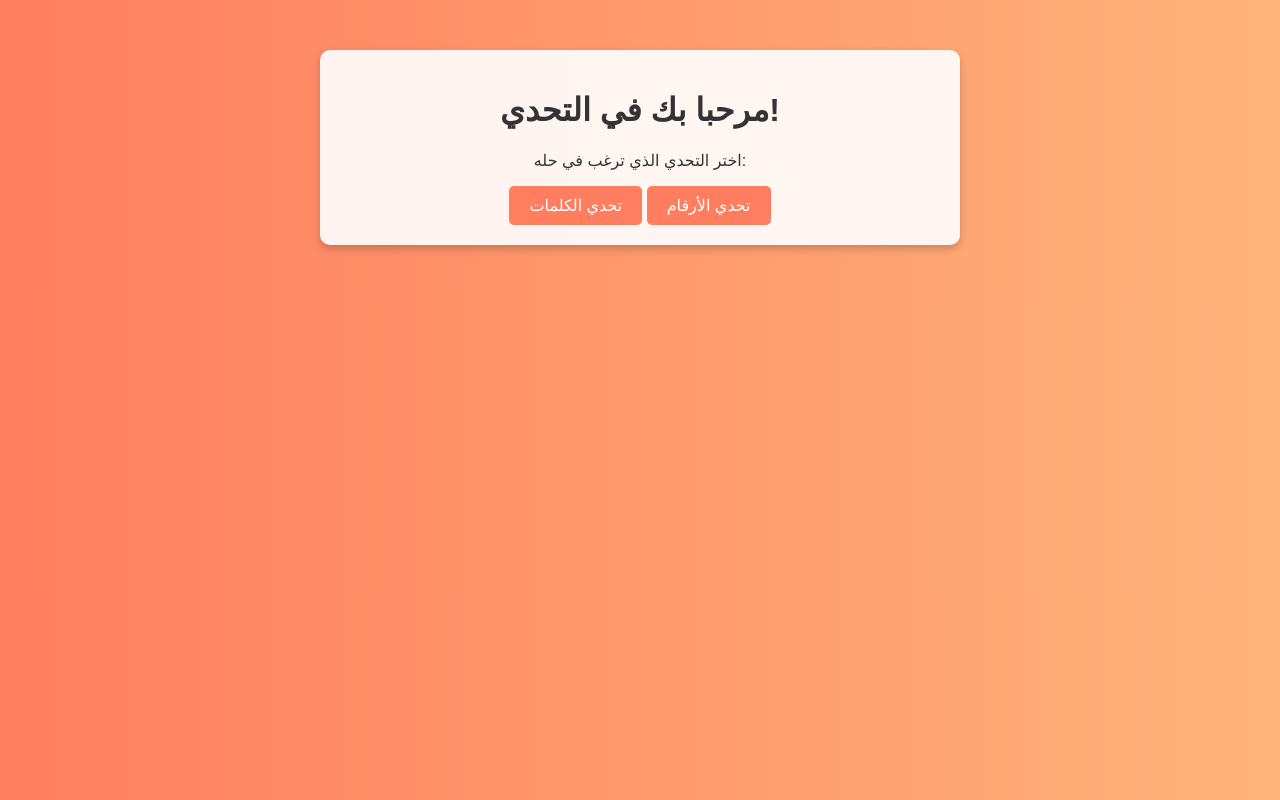
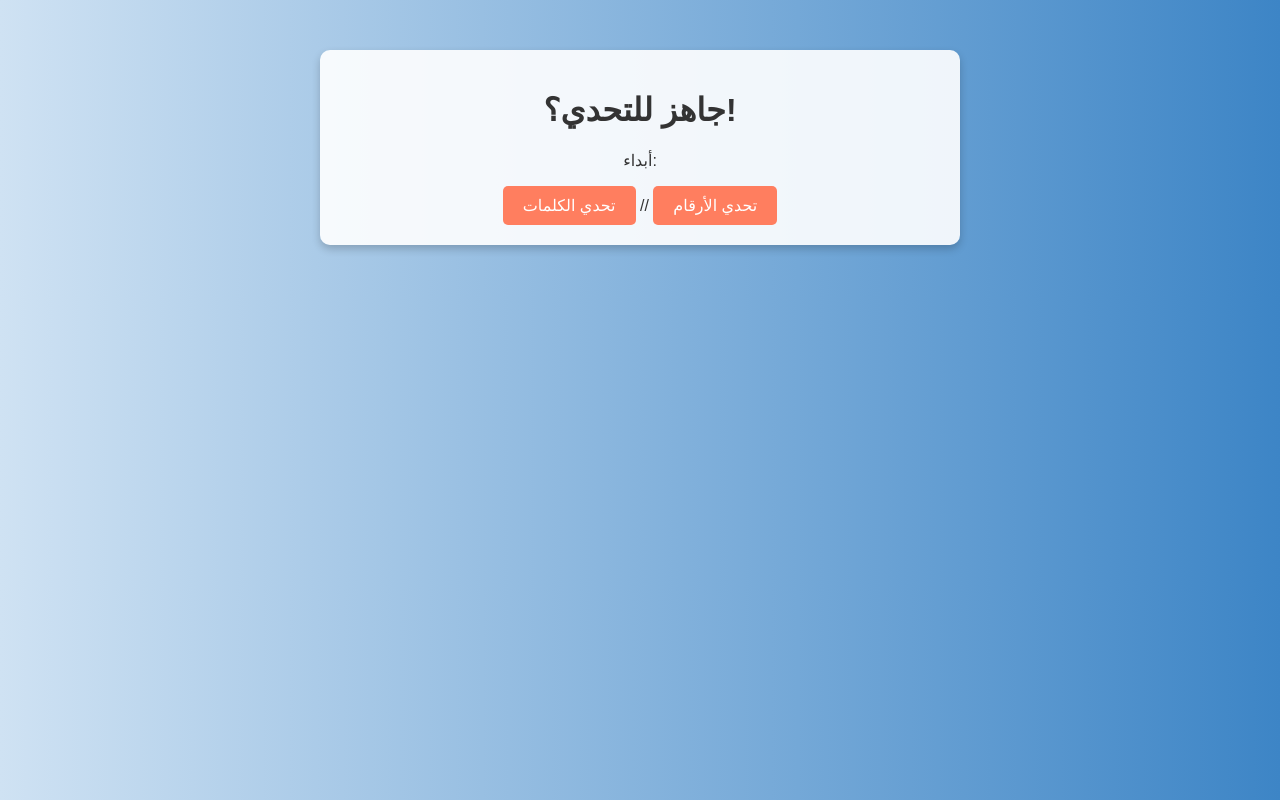
Before and after one commit to IiProXiI/PuzHome, a plain HTML site: page index.html in a window 1280 px wide. Drawn offline with Linux system fonts and the light colour scheme.

Commit message:
Update index.html

```diff
--- a/index.html
+++ b/index.html
@@ -9,7 +9,7 @@
             font-family: Arial, sans-serif;
             margin: 0;
             padding: 0;
-            background: linear-gradient(to right, #ff7e5f, #feb47b);
+            background: linear-gradient(to right, #cfe2f3, #3d85c6);
             color: #333;
             text-align: center;
         }
@@ -37,10 +37,10 @@
 </head>
 <body>
     <div class="container">
-        <h1>مرحبا بك في التحدي!</h1>
-        <p>اختر التحدي الذي ترغب في حله:</p>
+        <h1>جاهز للتحدي؟!</h1>
+        <p>أبداء:</p>
         <button onclick="window.location.href='challenge1.html'">تحدي الكلمات</button>
-        <button onclick="window.location.href='challenge2.html'">تحدي الأرقام</button>
+        // <button onclick="window.location.href='challenge2.html'">تحدي الأرقام</button>
     </div>
 </body>
 </html>
```
